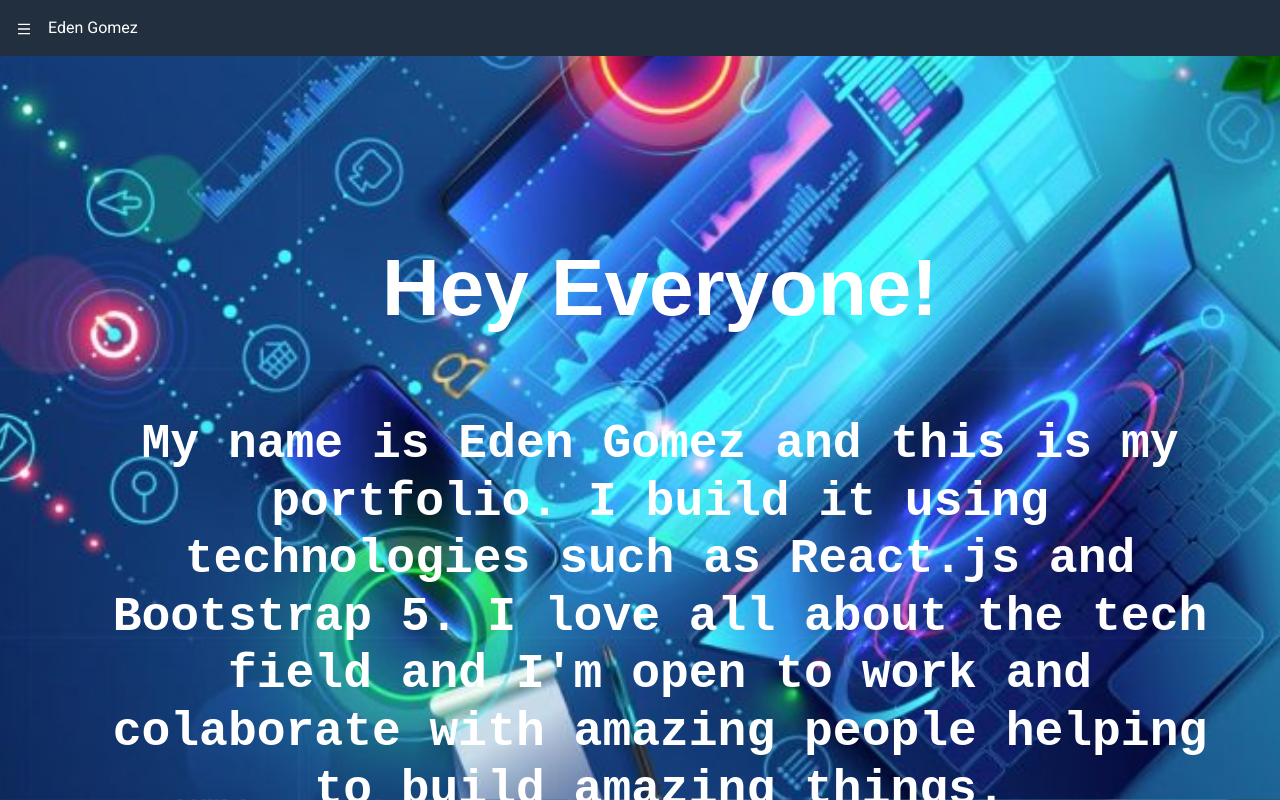
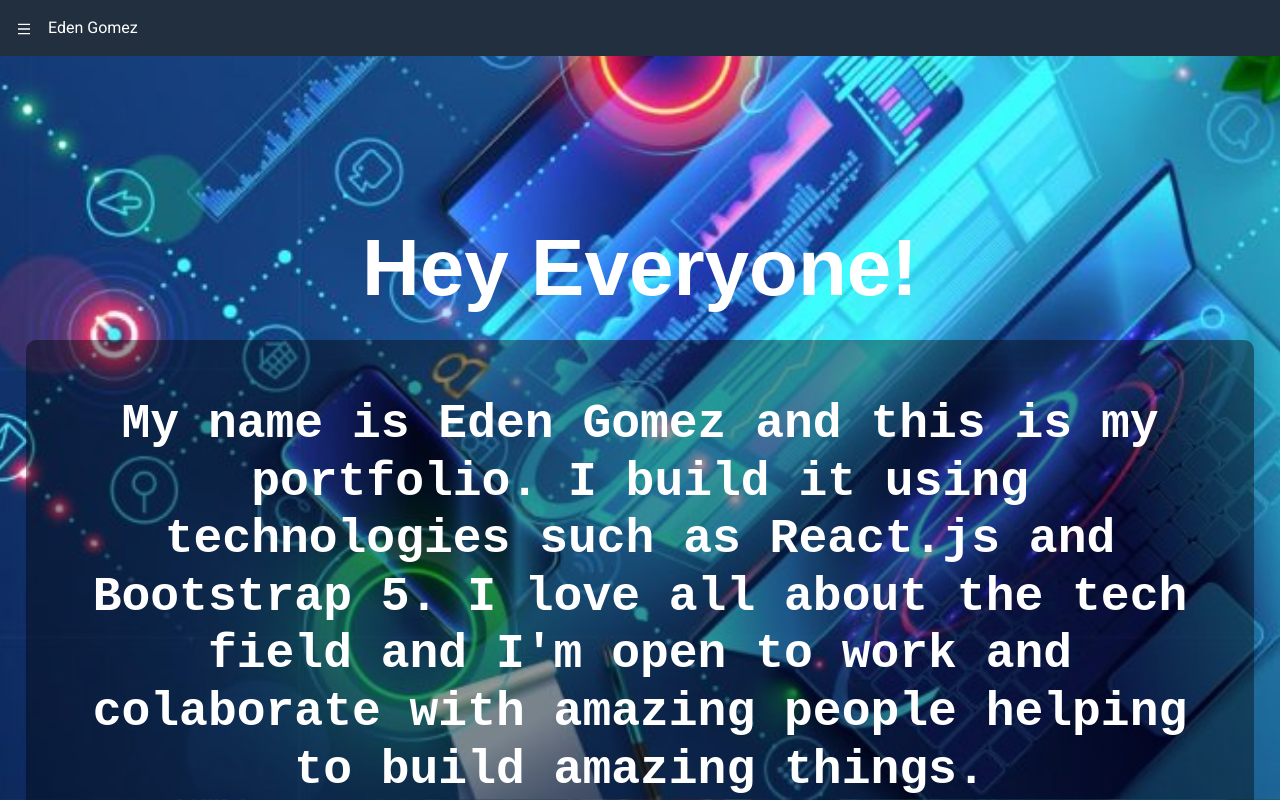
Before and after one commit to EdnGG/portfolio-ucamp, a React (Create React App) app: page / in a window 1280 px wide. Shown: the top 800 px of the page. Built offline with nearby package versions, Linux system fonts and the light colour scheme.

Commit message:
last commit for today

```diff
--- a/src/pages/Home.jsx
+++ b/src/pages/Home.jsx
@@ -12,11 +12,11 @@ const Home = () => {
       }}
     >
       <div
-        className="contenedor col-md-8 col-sm-12 d-flex flex-wrap col-lg-6 justify-content-center align-items-center"
+        className="contenedor col-lg-6 col-md-8 col-sm-12 d-flex flex-wrap justify-content-center align-items-center"
         style={{ width: "100%" }}
       >
         <h1
-          className="text-home fw-bolder pt-4 mt-4 px-5 mx-5 justify-content-start"
+          className="text-home fw-bolder pt-4 mt-4 px-3 mx-3 justify-content-start"
           style={{
             fontFamily: "Arial",
             color: "white",
@@ -26,7 +26,15 @@ const Home = () => {
         >
           Hey Everyone!
         </h1>
-        <div className="px-3 py-3 mx-3 my-3 text-center justify-content-center align-items-center">
+        <div
+          style={{
+            backgroundColor: "rgba(0, 0, 0, 0.4)",
+            borderRadius: "10px",
+            width: "auto",
+            height: "auto",
+          }}
+          className="px-3 py-3 mx-3 my-3 text-center justify-content-center align-items-center"
+        >
           <h3
             className="text-home fw-bolder px-4 py-4 mx-3 my-3 text-white"
             style={{
--- a/src/pages/Projects.jsx
+++ b/src/pages/Projects.jsx
@@ -53,7 +53,10 @@ const Projects = () => {
 
     <div
       className="container d-flex flex-wrap justify-content-center align-items-center"
-      styles={{ marginLeft: 400 }}
+      styles={{
+        marginLeft: 400,
+        backgroundColor: "rgba(0, 0, 0, 0.4)",
+      }}
     >
       <div className="col-md-4 col-sm-6">
         <Card
--- a/src/styles/Home.css
+++ b/src/styles/Home.css
@@ -27,17 +27,16 @@ h1 {
   color: whitesmoke;
 }
 
-@media screen and (min-width: 768px) {
+@media (max-width: 768px) {
   .contenedor {
-    width: 50%;
-    padding: 20px;
-    margin: 20px;
+    margin-top: 2rem;
   }
   .home-main {
-    display: flex;
+    /* display: flex; */
     flex-direction: column;
     justify-content: space-between;
     align-items: center;
+    width: 40%;
   }
   .text-home {
     font-size: 0.5rem;
```
Also changed, not shown: src/styles/About.css (+15 -0 lines).
